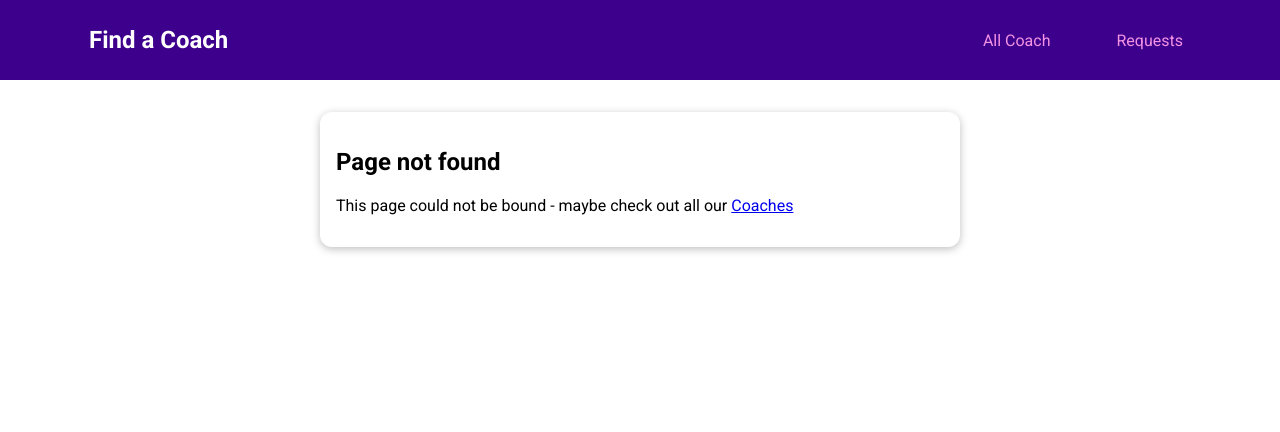
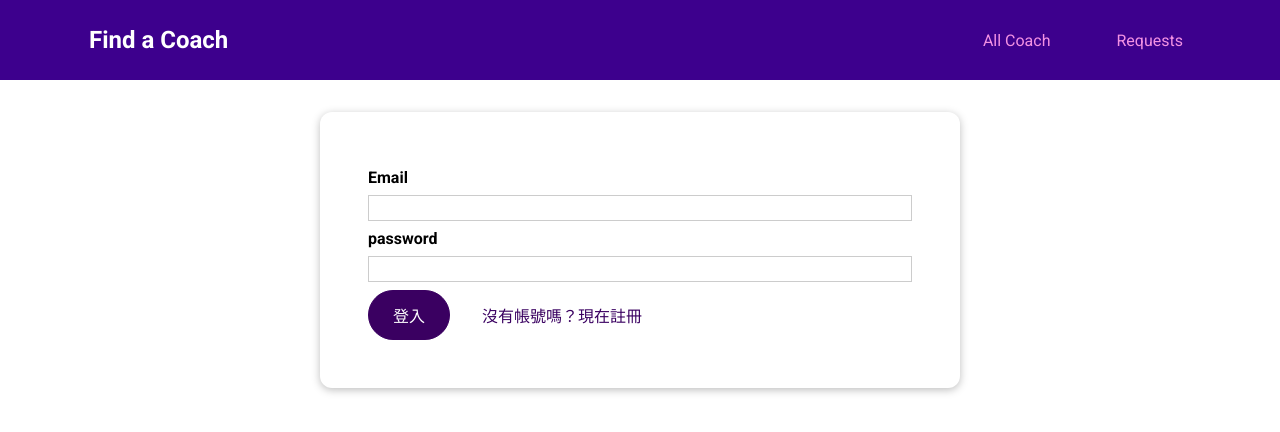
Before and after one commit to fapjsc/findCoach, a Vue app: page /auth in a window 1280 px wide. Before the commit this address had no page. Shown: the top 432 px of the page. Built offline with nearby package versions, Linux system fonts and the light colour scheme.

Commit message:
auth pages and vuex, add signup function

```diff
--- /dev/null
+++ b/src/pages/auth/UserAuth.vue
@@ -0,0 +1,132 @@
+<template>
+  <base-card>
+    <form @submit.prevent="submitForm">
+      <div class="form-control">
+        <label for="email">Email</label>
+        <input type="text" id="email" v-model.trim="email" />
+      </div>
+
+      <div class="form-control">
+        <label for="password">password</label>
+        <input type="password" id="password" v-model.trim="password" />
+      </div>
+
+      <p v-if="!formIsValid">請輸入有效的email,且密碼至少3位數</p>
+
+      <base-button>{{ submitBtnCaption }}</base-button>
+      <base-button @click="switchAuthMode" type="button" mode="flat">
+        {{ switchBtnCaption }}
+      </base-button>
+    </form>
+  </base-card>
+</template>
+
+
+<script>
+export default {
+  data() {
+    return {
+      mode: '登入',
+      email: '',
+      password: null,
+      formIsValid: true,
+    };
+  },
+
+  computed: {
+    submitBtnCaption() {
+      if (this.mode === '登入') {
+        return '登入';
+      } else {
+        return '註冊';
+      }
+    },
+
+    switchBtnCaption() {
+      if (this.mode === '登入') {
+        return '沒有帳號嗎？現在註冊';
+      } else {
+        return '已經有帳號了？現在登入';
+      }
+    },
+  },
+
+  methods: {
+    switchAuthMode() {
+      if (this.mode == '登入') {
+        this.mode = '註冊';
+      } else {
+        this.mode = '登入';
+      }
+    },
+
+    submitForm() {
+      this.formIsValid = true;
+      this.formValidation();
+
+      if (!this.formIsValid) {
+        return;
+      }
+      // send http
+
+      if (this.mode === '註冊') {
+        this.$store.dispatch('signup', {
+          email: this.email,
+          password: this.password,
+        });
+      } else {
+        // 登入
+      }
+    },
+
+    formValidation() {
+      if (
+        this.email == '' ||
+        !this.email.includes('@') ||
+        this.password.length < 3
+      ) {
+        this.formIsValid = false;
+      }
+    },
+  },
+};
+</script>
+
+
+
+<style scoped>
+form {
+  margin: 1rem;
+  padding: 1rem;
+}
+
+.form-control {
+  margin: 0.5rem 0;
+}
+
+label {
+  font-weight: bold;
+  margin-bottom: 0.5rem;
+  display: block;
+}
+
+input,
+textarea {
+  display: block;
+  width: 100%;
+  font: inherit;
+  border: 1px solid #ccc;
+  padding: 0.15rem;
+}
+
+input:focus,
+textarea:focus {
+  border-color: #3d008d;
+  background-color: #faf6ff;
+  outline: none;
+}
+
+p {
+  color: red;
+}
+</style>
--- a/src/pages/requests/RequestReceive.vue
+++ b/src/pages/requests/RequestReceive.vue
@@ -66,7 +66,6 @@ export default {
 
     handleError() {
       this.error = null;
-      console.log('hi');
     },
   },
 };
--- a/src/router.js
+++ b/src/router.js
@@ -6,6 +6,8 @@ import CoachRegister from './pages/coaches/CoachRegister.vue';
 
 import ContactCoach from './pages/requests/ContactCoach.vue';
 import RequestReceive from './pages/requests/RequestReceive.vue';
+
+import UserAuth from './pages/auth/UserAuth.vue';
 
 import NotFound from './pages/NotFound.vue';
 
@@ -42,6 +44,10 @@ const router = createRouter({
     {
       path: '/:notFound(.*)',
       component: NotFound
+    },
+    {
+      path: '/auth',
+      component: UserAuth
     }
   ]
 });
--- a/src/store/index.js
+++ b/src/store/index.js
@@ -1,21 +1,13 @@
 import { createStore } from 'vuex';
 import coachModule from './modules/coaches/index';
 import requestsModule from './modules/requests/index';
+import authModule from './modules/auth/index';
 
 const store = createStore({
   modules: {
     coaches: coachModule,
-    requests: requestsModule
-  },
-  state() {
-    return {
-      userId: 'c3'
-    };
-  },
-  getters: {
-    userId(state) {
-      return state.userId;
-    }
+    requests: requestsModule,
+    auth: authModule
   }
 });
 
--- /dev/null
+++ b/src/store/modules/auth/actions.js
@@ -0,0 +1,31 @@
+export default {
+  async signup(context, payload) {
+    const res = await fetch(
+      `https://identitytoolkit.googleapis.com/v1/accounts:signUp?key=AIzaSyBUfu7TjRWMMupkICIUhk1Kc03S2J67XlA`,
+      {
+        method: 'POST',
+        body: JSON.stringify({
+          email: payload.email,
+          password: payload.password,
+          returnSecureToken: true
+        })
+      }
+    );
+
+    const resData = await res.json();
+
+    if (!res.ok) {
+      console.log(resData);
+      const error = new Error(resData.message || 'Failed to signup');
+      throw error;
+    }
+
+    console.log(resData);
+
+    context.commit('setUser', {
+      userId: resData.localId,
+      token: resData.idToken,
+      expiresIn: resData.expiresIn
+    });
+  }
+};
--- /dev/null
+++ b/src/store/modules/auth/getters.js
@@ -0,0 +1,5 @@
+export default {
+  userId(state) {
+    return state.userId;
+  }
+};
--- /dev/null
+++ b/src/store/modules/auth/index.js
@@ -0,0 +1,16 @@
+import getters from './getters';
+import actions from './actions';
+import mutations from './mutations';
+
+export default {
+  state() {
+    return {
+      userId: null,
+      token: null,
+      expiresIn: null
+    };
+  },
+  getters,
+  actions,
+  mutations
+};
--- /dev/null
+++ b/src/store/modules/auth/mutations.js
@@ -0,0 +1,7 @@
+export default {
+  setUser(state, payload) {
+    state.token = payload.token;
+    state.userId = payload.userId;
+    state.expiresIn = payload.expiresIn;
+  }
+};
--- a/src/store/modules/requests/actions.js
+++ b/src/store/modules/requests/actions.js
@@ -20,8 +20,6 @@ export default {
       const error = new Error(data.message || 'Failed to send request');
       throw error;
     }
-
-    console.log(data);
 
     newRequest.id = data.name;
     newRequest.coachId = payload.coachId;
```
